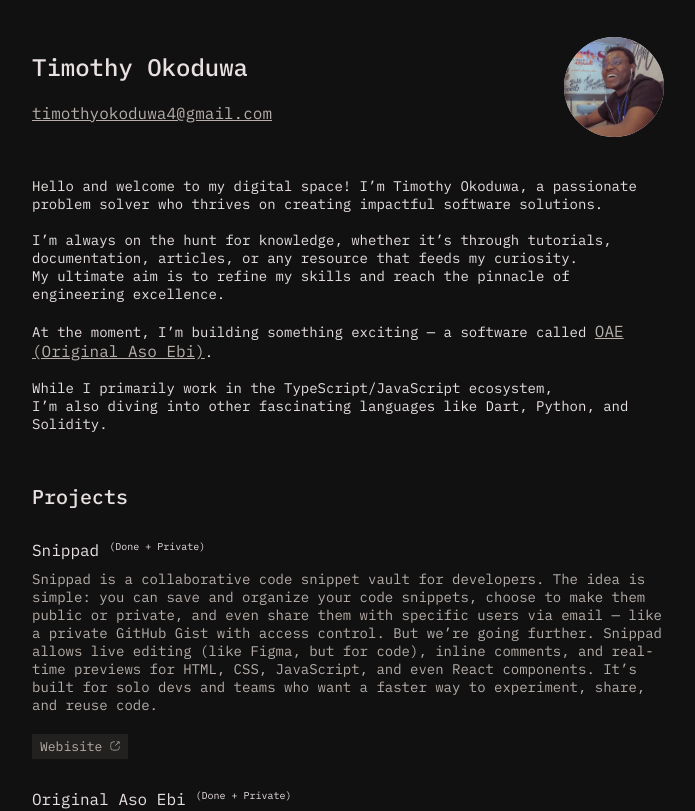
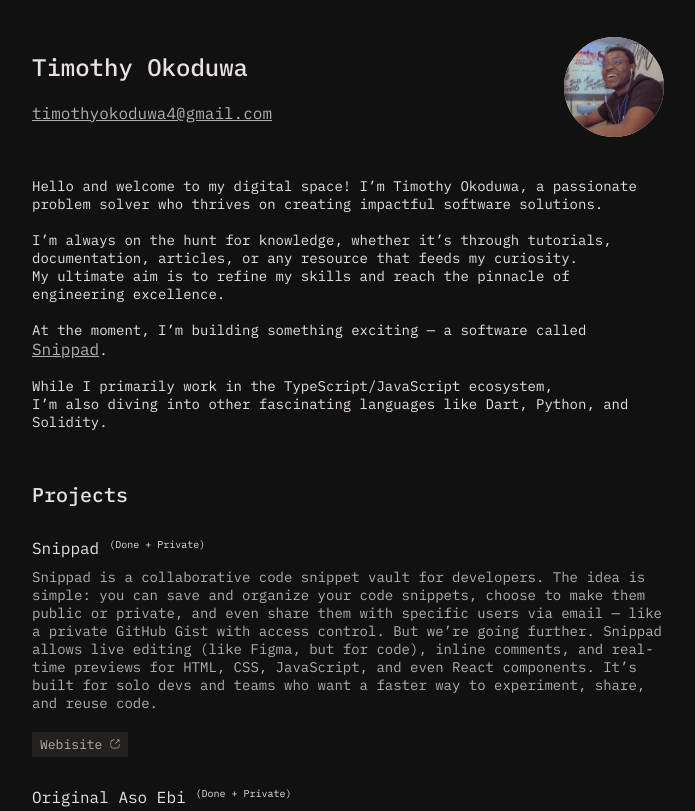
Before and after one commit to timothy-okoduwa/timothy-okoduwa, a Next.js app: page / in a window 1280 px wide. Shown: the top 811 px of the page, without its empty margins (292-987 px from the left). Built offline with nearby package versions, Linux system fonts and the light colour scheme.

Commit message:
Update MainPage.jsx

```diff
--- a/app/component/MainPage.jsx
+++ b/app/component/MainPage.jsx
@@ -33,8 +33,8 @@ const MainPage = () => {
             curiosity. <br /> My ultimate aim is to refine my skills and reach
             the pinnacle of engineering excellence. <br /> <br /> At the moment,
             I’m building something exciting — a software called{" "}
-            <a href="https://original-aso-ebi.vercel.app/" className="email">
-              OAE (Original Aso Ebi)
+            <a href="https://snippad.cloud/" className="email">
+             Snippad
             </a>
             . <br />
             <br /> While I primarily work in the TypeScript/JavaScript
```
